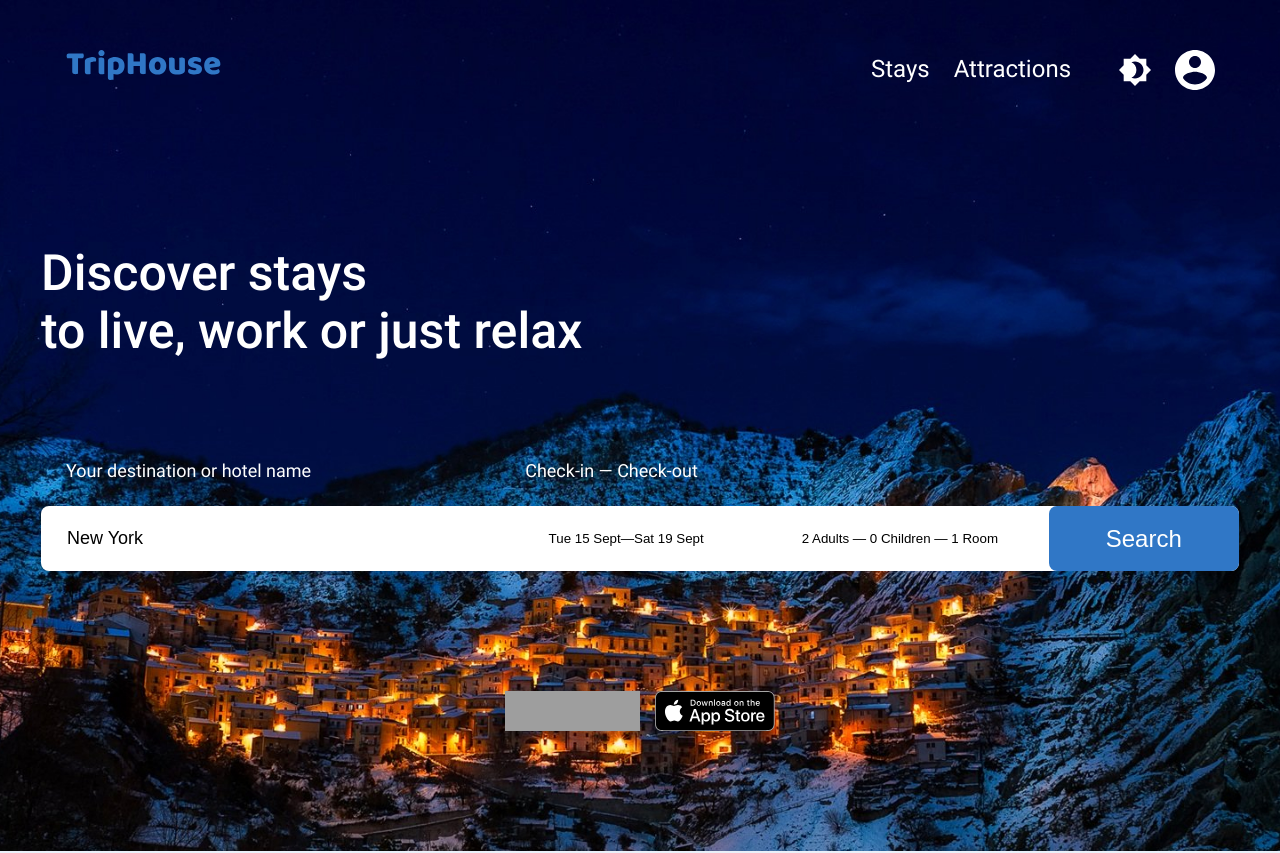
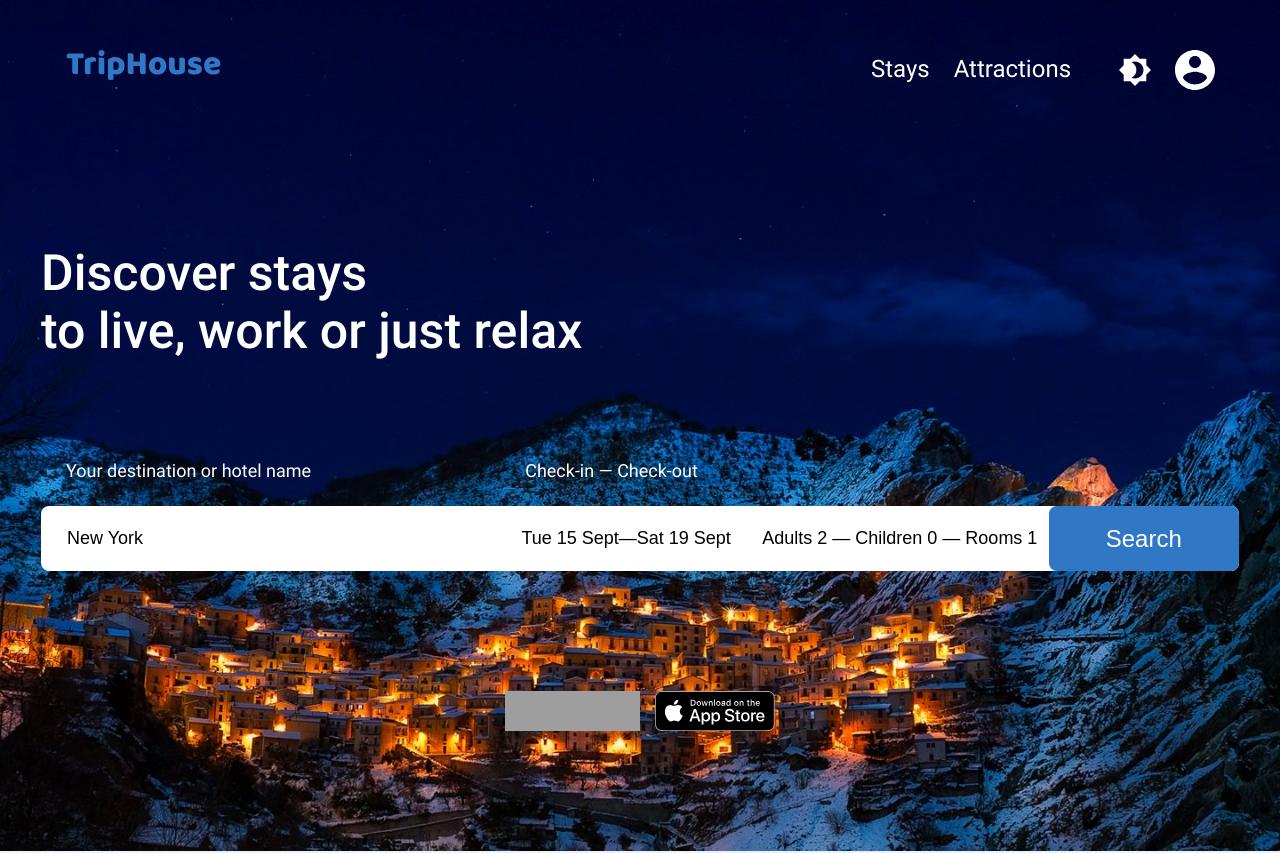
Before and after one commit to maria-knst/if-react, a React (Create React App) app: page / in a window 1280 px wide. Shown: the top 853 px of the page. Built offline with nearby package versions, Linux system fonts and the light colour scheme; no server answers; grey boxes are pictures that could not be loaded.

Commit message:
Remove logs and comments. Added 'past-day' flag in array of calendar days. Remove spaces, unused props.

```diff
--- a/src/components/Calendar/Calendar.js
+++ b/src/components/Calendar/Calendar.js
@@ -10,15 +10,12 @@ const Calendar = () => {
     end: false,
   }
 
-  const madePeriod = (item, eTarget) => {
-    eTarget.classList.toggle('cal_clicked-day')
-      console.log(item)
+  const madePeriod = (item) => {
     if (!period.start) {
       period.start = item.daysInMonth
     } else if (!period.end) {
       period.end = item.daysInMonth
     }
-      console.log(period)
   }
 
   return (
--- a/src/components/CalendarMonth/CalendarMonth.js
+++ b/src/components/CalendarMonth/CalendarMonth.js
@@ -1,4 +1,4 @@
-import React from 'react'
+import React, {useState} from 'react'
 import {
   calendarMonth,
   calendarNextMonth,
@@ -12,13 +12,11 @@ import './CalendarMonth.scss'
 const CalendarMonth = ({ id_, getClickedDay }) => {
   const viewMonth = id_ === 'current' ? calendarMonth : calendarNextMonth
 
-  let todayDay = false
   const madeDay = (index, innerIndex, innerItem) => {
     if (innerItem.currentDay) {
-      todayDay = true
       return (
         <div
-          className={`cal_day cal_day-num cal_day-num-d cal_today`}
+          className="cal_day cal_day-num cal_day-num-d cal_today"
           key={index + innerIndex}
           onClick={handleClick.bind(this, innerItem)}
         >
@@ -26,9 +24,9 @@ const CalendarMonth = ({ id_, getClickedDay }) => {
         </div>
       )
     } else {
-      return todayDay === true ? (
+      return !innerItem.isPast ? (
         <div
-          className={`cal_day cal_day-num cal_day-num-d`}
+          className="cal_day cal_day-num cal_day-num-d"
           key={index + innerIndex}
           onClick={handleClick.bind(this, innerItem)}
         >
@@ -36,7 +34,7 @@ const CalendarMonth = ({ id_, getClickedDay }) => {
         </div>
       ) : (
         <div
-          className={`cal_day cal_day-num cal_day-num-d cal_past-day`}
+          className="cal_day cal_day-num cal_day-num-d cal_past-day"
           key={index + innerIndex}
           onClick={(event) => event.preventDefault()}
         >
@@ -49,7 +47,7 @@ const CalendarMonth = ({ id_, getClickedDay }) => {
   const madeNextMonthDay = (index, innerIndex, innerItem) => {
     return (
       <div
-        className={`cal_day cal_day-num cal_day-num-d`}
+        className="cal_day cal_day-num cal_day-num-d"
         key={index + innerIndex}
         onClick={handleClick.bind(this, innerItem)}
       >
@@ -59,7 +57,8 @@ const CalendarMonth = ({ id_, getClickedDay }) => {
   }
 
   const handleClick = (item, e) => {
-    getClickedDay(item, e.target)
+    e.target.classList.toggle('cal_clicked-day')
+    getClickedDay(item)
   }
 
   return (
@@ -87,7 +86,7 @@ const CalendarMonth = ({ id_, getClickedDay }) => {
                 )
               ) : (
                 <div
-                  className={`cal_day cal_day-num cal_day-num-d cal_not-current-month`}
+                  className="cal_day cal_day-num cal_day-num-d cal_not-current-month"
                   key={index + innerIndex}
                   onClick={handleClick.bind(this, innerItem)}
                 >
--- a/src/components/FormDivButton/FormDivButton.js
+++ b/src/components/FormDivButton/FormDivButton.js
@@ -4,7 +4,7 @@ import PeopleFilter from '../PeopleFilter/PeopleFilter'
 
 import './FormDivButton.scss'
 
-const FormDivButton = ({ type, children }) => {
+const FormDivButton = ({ type }) => {
   const [visible, setVisible] = useState(false)
   const [peopleFilterArguments, setPeopleFilterArguments] = useState({
     Adults: 2,
@@ -15,6 +15,7 @@ const FormDivButton = ({ type, children }) => {
     start: 'Tue 15 Sept',
     end: 'Sat 19 Sept',
   })
+
   const handleClick = (e) => {
     e.preventDefault()
     setVisible(!visible)
@@ -24,12 +25,11 @@ const FormDivButton = ({ type, children }) => {
     <div className={`${type} top__div-but`}>
       <button className="inner-but" onClick={handleClick}>
         {type === 'people'
-          ? peopleFilterArguments.Adults +
-            ' Adults — ' +
-            peopleFilterArguments.Children +
-            ' Children — ' +
-            peopleFilterArguments.Rooms +
-            ' Room '
+          ? Object.entries(peopleFilterArguments)
+              .map((el) => {
+                return `${el[0]} ${el[1]}`
+              })
+              .join(' — ')
           : dataArguments.start + '—' + dataArguments.end}
       </button>
       {visible &&
--- a/src/components/FormDivButton/FormDivButton.scss
+++ b/src/components/FormDivButton/FormDivButton.scss
@@ -17,11 +17,11 @@
 
 .top__div-but {
   text-align: center;
-  font-size: 18px;
   position: relative;
   border: 3px solid $color_white;
 
   .inner-but {
+    font-size: 18px;
     width: 100%;
     height: 100%;
     border: none;
--- a/src/components/PeopleFilter/PeopleFilter.js
+++ b/src/components/PeopleFilter/PeopleFilter.js
@@ -13,6 +13,12 @@ let totalAmount = {
 
 const PeopleFilter = ({ setPeopleFilterArguments }) => {
   const [childAgeCount, setChildAgeCount] = useState(0)
+    // const [totalAmount, setTotalAmount] = useState({
+    //     Adults: 2,
+    //     Children: 0,
+    //     Rooms: 1,
+    // })
+
   const getChildAgeElements = (length) => {
     const content = []
     for (let i = 0; i < length; i++) {
--- a/src/components/TopForm/TopForm.js
+++ b/src/components/TopForm/TopForm.js
@@ -30,15 +30,8 @@ const TopForm = ({ createRequest }) => {
           required
         />
 
-        <FormDivButton type="date">
-          {/*<span id="start-date">Tue 15 Sept</span> —*/}
-          {/*<span id="end-date">Sat 19 Sept</span>*/}
-        </FormDivButton>
-
-        <FormDivButton type="people">
-          {/*<span id="adult-span">2</span> Adults —<span id="child-span">0</span>{' '}*/}
-          {/*Children —<span id="room-span">1</span> Room*/}
-        </FormDivButton>
+        <FormDivButton type="date" />
+        <FormDivButton type="people" />
 
         <button
           onClick={handleSearch}
--- a/src/utils/dates_work.js
+++ b/src/utils/dates_work.js
@@ -46,6 +46,7 @@ const getCalendarMonth = (daysInMonth, daysInWeek, dayOfWeek) => {
           isCurrentMonth: start,
           selectedDay: false,
           currentDay: daysInMonth === todayDay && start === true,
+          isPast: daysInMonth < todayDay || start === false,
         }
         start = false // month is over
       } else {
@@ -58,6 +59,7 @@ const getCalendarMonth = (daysInMonth, daysInWeek, dayOfWeek) => {
           isCurrentMonth: start,
           selectedDay: false,
           currentDay: count % daysInMonth === todayDay && start === true, //checked if day is today day
+          isPast: count % daysInMonth < todayDay || start === false,
         }
       }
       count++
```
